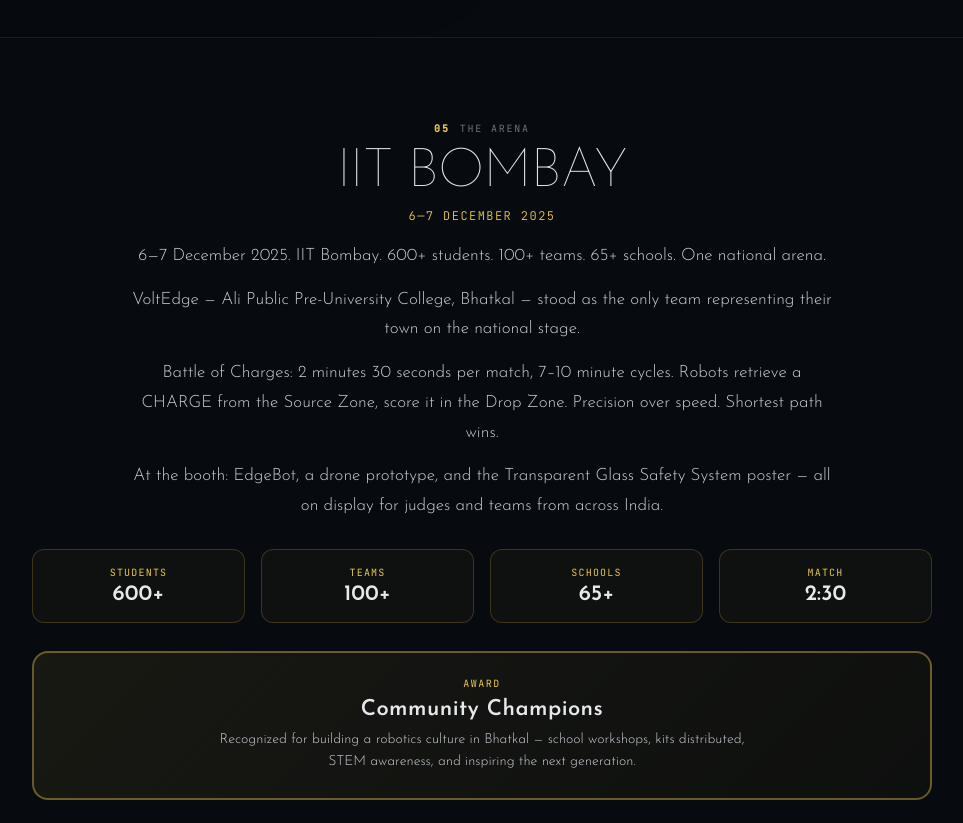
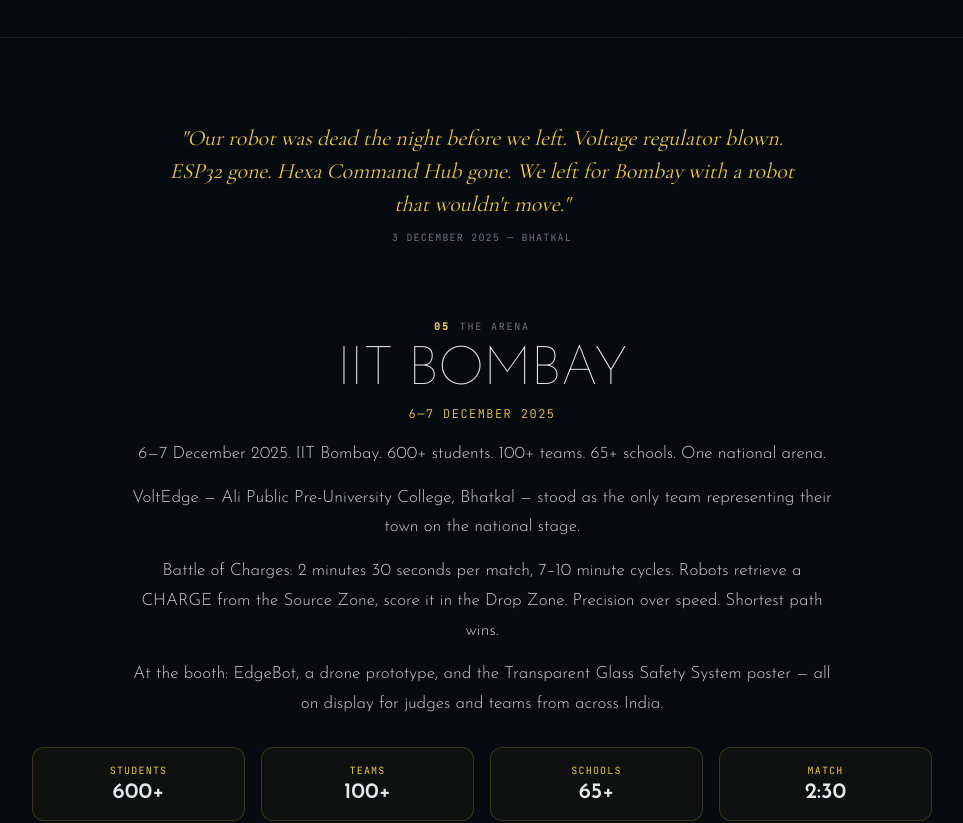
Before and after one commit to xCYBERx01/voltedge-tribute, a React (Vite) app: page / in a window 1280 px wide. Shown: the part 4360-5183 px from the top of the page, without its empty margins (158-1121 px from the left). Built offline with nearby package versions, Linux system fonts and the light colour scheme.

Commit message:
Add night-before-crisis story - robot died, rebuilt on the road

```diff
--- a/src/App.jsx
+++ b/src/App.jsx
@@ -240,6 +240,14 @@
         {/* ARENA — the climax */}
         <section id="arena" className="waypoint waypoint--full">
           <div className="waypoint_inner" style={{ maxWidth:900, margin:"0 auto" }}>
+            <div className="reveal" style={{ textAlign:"center", marginBottom:28 }}>
+              <div style={{ fontFamily:"Cormorant Garamond, serif", fontSize:22, lineHeight:1.5, color:"#E8C84A", fontStyle:"italic", maxWidth:640, margin:"0 auto" }}>
+                "Our robot was dead the night before we left. Voltage regulator blown. ESP32 gone. Hexa Command Hub gone. We left for Bombay with a robot that wouldn't move."
+              </div>
+              <div style={{ fontFamily:"JetBrains Mono, monospace", fontSize:10, letterSpacing:".12em", textTransform:"uppercase", color:"#6B7280", marginTop:10 }}>
+                3 December 2025 — Bhatkal
+              </div>
+            </div>
             <div className="reveal">
               <div className="meta" style={{ justifyContent:"center" }}><span className="meta_num">{chapters[4].num}</span> <span>{chapters[4].kicker}</span></div>
               <h2 style={{ textAlign:"center", textTransform:"uppercase" }}>IIT BOMBAY</h2>
--- a/src/data/voltedge.js
+++ b/src/data/voltedge.js
@@ -139,6 +139,7 @@
     title: "Built moment\nby moment.",
     body: [
       "Every advancement had to fit into a month overflowing with academic deadlines, council responsibilities, robotics commitments, daily student life.",
+      "Then the worst happened. The night before departure — servo jittered and died. While trying to fix it, the voltage regulator overheated and blew up, taking the ESP32 and the entire Hexa Command Hub with it. The robot was dead. They stayed all night. They went to school at 5 AM looking for parts. Nothing. They left for Bombay with a robot that wouldn't move. At the hotel, they ordered a replacement Hub from the NRL organizers. It arrived. They rebuilt it. Two days later, they competed.",
     ],
     timeline: [
       { date: "4 Oct", title: "The First Spark", desc: "Omer shares NRL with Abdullah. No robot, no plan — only curiosity." },
@@ -149,7 +150,9 @@
       { date: "7 Nov", title: "Reveal", desc: "Team Reveal shot morning of tour departure." },
       { date: "15—25 Nov", title: "Autonomy", desc: "Sensor integration. Tape tests. Drift fixes." },
       { date: "30 Nov", title: "Portfolio", desc: "This document — every test, screenshot, decision." },
-      { date: "4—5 Dec", title: "Robot Reveal", desc: "Live just before travel." },
+      { date: "3 Dec", title: "The Night Before", desc: "Servo dies. Voltage regulator blows. ESP32 gone. Hexa Command Hub dead. All-night fix attempt. School at 5 AM for parts. Nothing works. Robot is dead." },
+      { date: "4 Dec", title: "Leaving Broken", desc: "Packed and left for Bombay with a robot that wouldn't move. No parts available in Bhatkal." },
+      { date: "5 Dec", title: "The lifeline", desc: "Ordered Hexa Command Hub from NRL organizers. Package arrived at the hotel. Started fixing." },
       { date: "6—7 Dec", title: "IIT Bombay", desc: "The arena where every late evening comes together." },
     ],
     closing: "These challenges did not interrupt our journey. They defined it. Follow us: @teamvoltedge",
```
